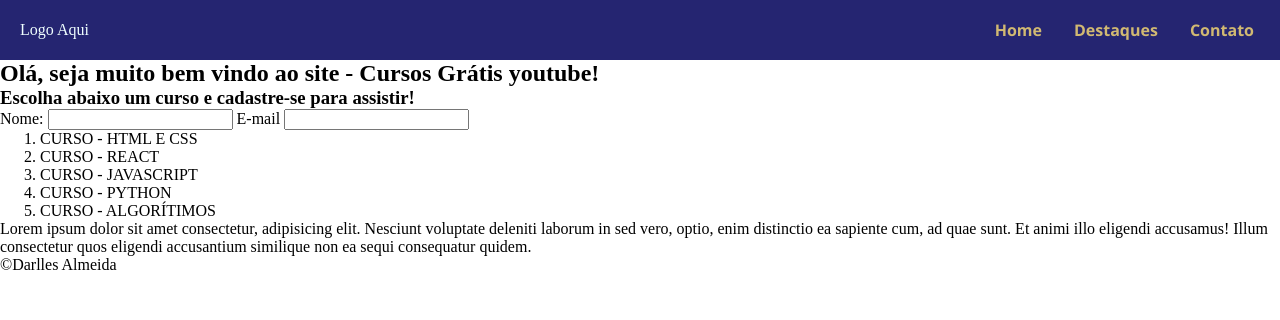
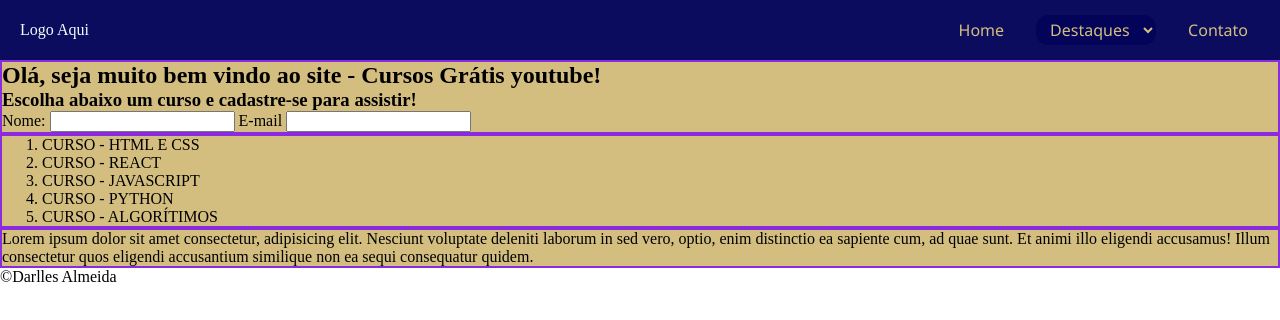
Before and after one commit to DarllesAlmeida37/projeto-site, a plain HTML site: page Estrutura-site/index.html in a window 1280 px wide. Drawn offline with Linux system fonts and the light colour scheme.

Commit message:
Continuo estilizando o header da página!

```diff
--- a/Estrutura-site/index.html
+++ b/Estrutura-site/index.html
@@ -11,7 +11,11 @@
         <div id="logoSite">Logo Aqui</div>
         <nav>
             <a href="">Home</a>
-            <a href="">Destaques</a>
+            <select name="destaques" id="seletorDestaque">
+                 <option value="destaques">Destaques</option>
+                 <option value="cursos">Cursos</option>
+                 <option value="secao">Seção</option>
+            </select>
             <a href="">Contato</a>
         </nav>
     </header>
--- a/Estrutura-site/style.css
+++ b/Estrutura-site/style.css
@@ -9,21 +9,49 @@ header{
     padding: 0px 20px;
     height: 60px;
     color: azure;
-    background-color: rgba(0, 0, 90, 0.856);
+    background-color: #04045af6;
 }
 nav{
     display: flex;
     gap: 20px;
 }
+#seletorDestaque{
+    color: #d3be80;
+    font-size: 16px;
+    font-family: 'Segoe UI', Tahoma, Geneva, Verdana, sans-serif;
+    font-weight: 500;
+    text-decoration: none;
+    border: none;
+    border-radius: 12px;
+    padding: 2px 10px;
+    background-color: #04045af6;
+}
+#seletorDestaque:hover{
+    background-color: #c4bd972d;
+    transform: scale(1.1);
+    transition: 0.2s;
+}
+option{
+    background-color: #04045af6;
+}
 a{
-    color: #d1b972;
+    color: #d3be80;
     font-family: 'Segoe UI', Tahoma, Geneva, Verdana, sans-serif;
-    font-weight: 600;
+    font-weight: 500;
     text-decoration: none;
     border: 2px solid transparent;
-    border-radius: 7px;
-    padding: 2px 4px;
+    border-radius: 12px;
+    padding: 2px 10px;
 }
 a:hover{
-    border-bottom: 2px solid #d1b972;
+    background-color: #c4bd972d;
+    transform: scale(1.1);
+    transition: 0.2s;
 }
+mainContainer{
+    display: grid;
+}
+section{
+    background-color: #d3be80;
+    border: 2px solid blueviolet;
+}
```
